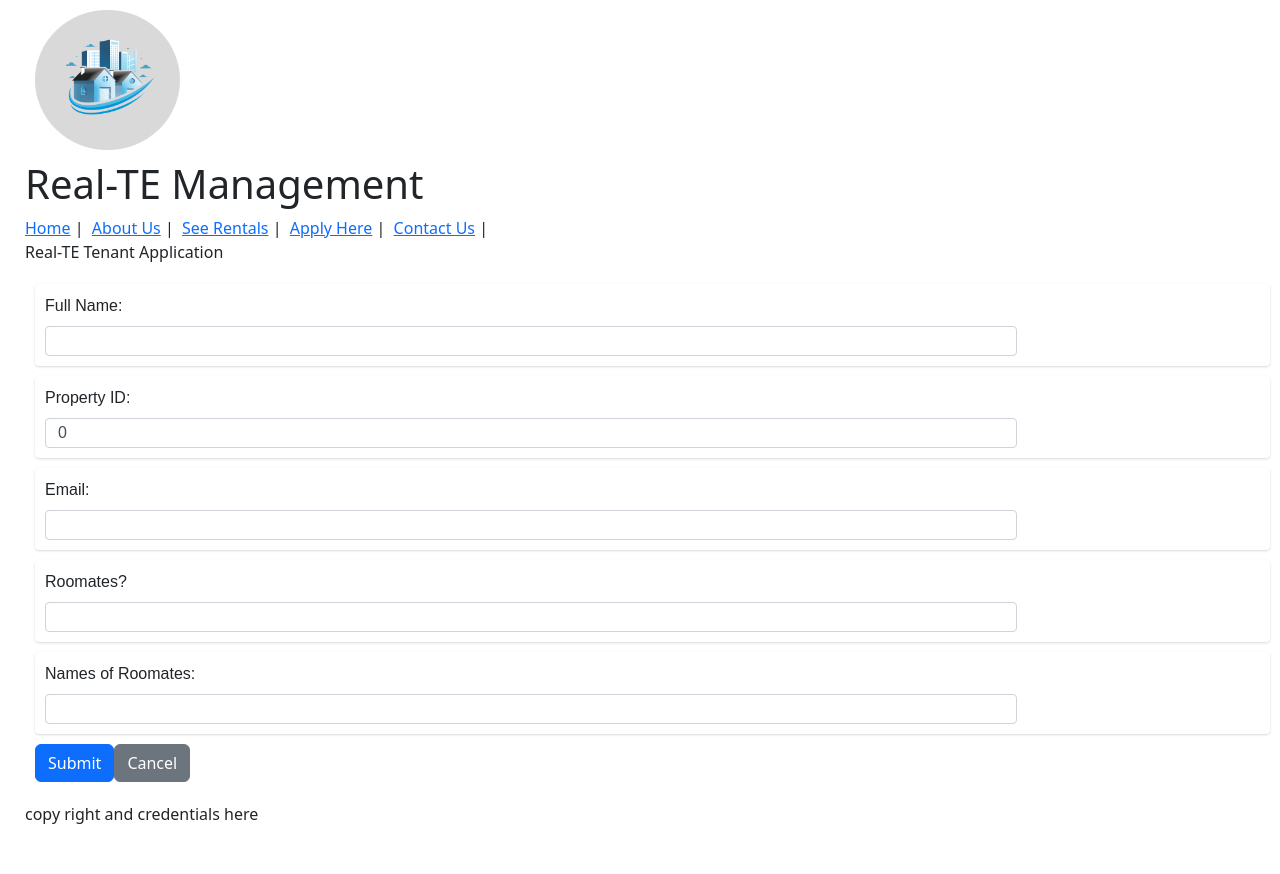
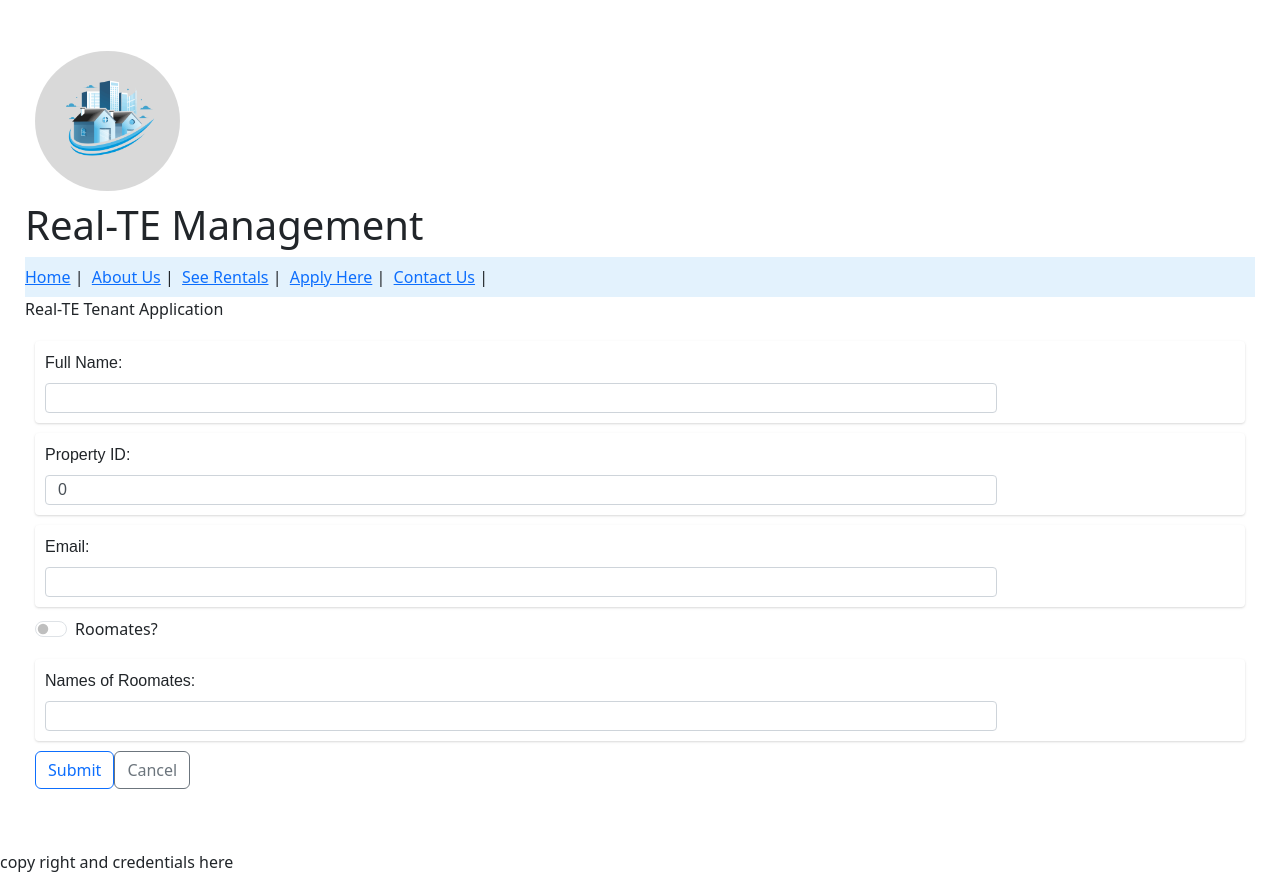
Before and after one commit to shann0n5/m03-capstone-final, a Vue app in the folder capstone/vue/: page /application/create in a window 1280 px wide. Before the commit the page ends 826 px from the top, so only its background shows below. Built offline with nearby package versions, Linux system fonts and the light colour scheme.

Commit message:
working on styling forms

```diff
--- a/capstone/vue/src/App.vue
+++ b/capstone/vue/src/App.vue
@@ -1,25 +1,29 @@
 <template>
-  <div class="main-div">
+  <main>
     <header class="app-header">
       <img class="logo" src="../src/assets/Screenshot 2023-12-03 143827 (1).png">
       <h1>Real-TE Management</h1>
     </header>
     <div id="capstone-app">
+      <nav class="navbar" style="background-color: #e3f2fd;">
         <div id="nav">
-        <router-link v-bind:to="{ name: 'home' }">Home</router-link>&nbsp;|&nbsp;
+          <i class="bi bi-house"></i>
+          <router-link v-bind:to="{name: 'home' }">Home</router-link>&nbsp;|&nbsp;
           <router-link v-bind:to="{name: 'aboutUs'}">About Us</router-link>&nbsp;|&nbsp;
           <router-link v-bind:to="{name: 'availableProperties'}">See Rentals</router-link>&nbsp;|&nbsp;
           <router-link v-bind:to="{name: 'qualifications'}">Apply Here</router-link>&nbsp;|&nbsp;
           <router-link v-bind:to="{name: 'contactUs'}">Contact Us</router-link>&nbsp;|&nbsp;
           <router-link v-bind:to="{ name: 'logout' }" v-if="this.$store.state.token != ''">Logout</router-link>
+        </div>
+      </nav>
 
-      </div>
       <router-view />
     </div>
+    </main>
     <footer>
       copy right and credentials here
     </footer>
-  </div>
+
 </template>
 
 
@@ -30,8 +34,10 @@
       height: 10rem;
       padding: 10px;
     }
-    .main-div {
-      margin-left: 25px;
+
+main{
+  height: 100vh;
+  margin: 25px;
   align-content: center;
 }
 
--- a/capstone/vue/src/components/ApplicationForm.vue
+++ b/capstone/vue/src/components/ApplicationForm.vue
@@ -13,17 +13,17 @@
             <label for="email">Email:</label>
             <input type="email" id="email" class="form-control" name="email" v-model="editApplication.email">
         </div>
-        <div class="info-field">
+        <div  class="form-check form-switch">
           <label for="hasRoomates">Roomates?</label>
-          <input type="checkbox" class="form-control" id="hasRoomates" v-model="editApplication.hasRoomates">
+          <input type="checkbox" class="form-check-input" id="hasRoomates" v-model="editApplication.hasRoomates">
         </div>
         <div class="info-field">
             <label for="roomateNames">Names of Roomates: </label>
             <input type="text" class="form-control" id="roomateNames" name="roomateNames" v-model="editApplication.roomateNames">
         </div>
         <div class="applicationButton">
-            <button type="submit" class="btn btn-primary">Submit</button>
-            <button class="btn btn-secondary" type="button" v-on:click.prevent="cancelForm">Cancel</button>
+            <button type="submit" class="btn btn-outline-primary">Submit</button>
+            <button class="btn btn-outline-secondary" type="button" v-on:click.prevent="cancelForm">Cancel</button>
         </div>
     </div>
 
--- a/capstone/vue/src/components/NewPropertyForm.vue
+++ b/capstone/vue/src/components/NewPropertyForm.vue
@@ -15,8 +15,8 @@
         </div>
 
         <div class="property-form-btn">
-            <button class="btn btn-primary" type="submit">Save Property</button>
-            <button class="btn btn-secondary" type="button" v-on:click="cancelForm">Cancel</button>
+            <button class="btn btn-outline-primary" type="submit">Save Property</button>
+            <button class="btn btn-outline-secondary" type="button" v-on:click="cancelForm">Cancel</button>
         </div>
         <div> {{ editProperty }}</div>
     </div>
--- a/capstone/vue/src/components/PropertySearchForm.vue
+++ b/capstone/vue/src/components/PropertySearchForm.vue
@@ -29,7 +29,7 @@
                    <td>
                       </td>
                   <td>&nbsp;</td>
-                  <button class="btn btn-secondary" v-on:click="clearFilter" type="button">Clear</button>
+                  <button class="btn btn-outline-secondary" v-on:click="clearFilter" type="button">Clear</button>
               </tr>
 
               <tr v-for="property in filterProperties" v-bind:key="property.propertyId" >
--- a/capstone/vue/src/components/RentTransactionForm.vue
+++ b/capstone/vue/src/components/RentTransactionForm.vue
@@ -7,8 +7,8 @@
           <input id="rentPayment" type="number" name="paymentInput" ref="paymentInput" v-model="editRentTransaction.amount"></div>
 
         <div class="action-btn">
-          <button  class="btn-submit" type="submit">Complete Payment</button>&nbsp;&nbsp;
-           <button class="btn-cancel" type="button" v-on:click="cancelPayment">Cancel</button>
+          <button  class="btn btn-outline-primary" type="submit">Complete Payment</button>&nbsp;&nbsp;
+           <button class="btn btn-outline-secondary" type="button" v-on:click="cancelPayment">Cancel</button>
   </div>
       </div>
     </form>
--- a/capstone/vue/src/components/SearchRentalsForm.vue
+++ b/capstone/vue/src/components/SearchRentalsForm.vue
@@ -28,7 +28,7 @@
 
                     <td><input type="number" id="rent" placeholder="ex: 5000" v-model="filter.rent"></td>
 
-                  <button class="btn btn-secondary" v-on:click="clearFilter" type="button">Clear</button>
+                  <button class="btn btn-outline-secondary" v-on:click="clearFilter" type="button">Clear</button>
               </tr>
               <tr v-for="property in filterProperties" v-bind:key="property.propertyId" >
                   <td>&nbsp;</td>
--- a/capstone/vue/src/components/ServiceRequestForm.vue
+++ b/capstone/vue/src/components/ServiceRequestForm.vue
@@ -9,8 +9,8 @@
           <textarea id="requestDetails" class="form-control" v-model="editServiceRequest.requestDetails"></textarea>
       </div>
       <div class="serviceRequestButton">
-          <button class="btn btn-primary" type="submit">Submit</button>
-          <button class="btn btn-secondary" type="button" v-on:click="cancelForm">Cancel</button>
+          <button class="btn btn-outline-primary" type="submit">Submit</button>
+          <button class="btn btn-outline-secondary" type="button" v-on:click="cancelForm">Cancel</button>
       </div>
 
     </form>
```
Lines whose indentation alone changed are shown as unchanged.
